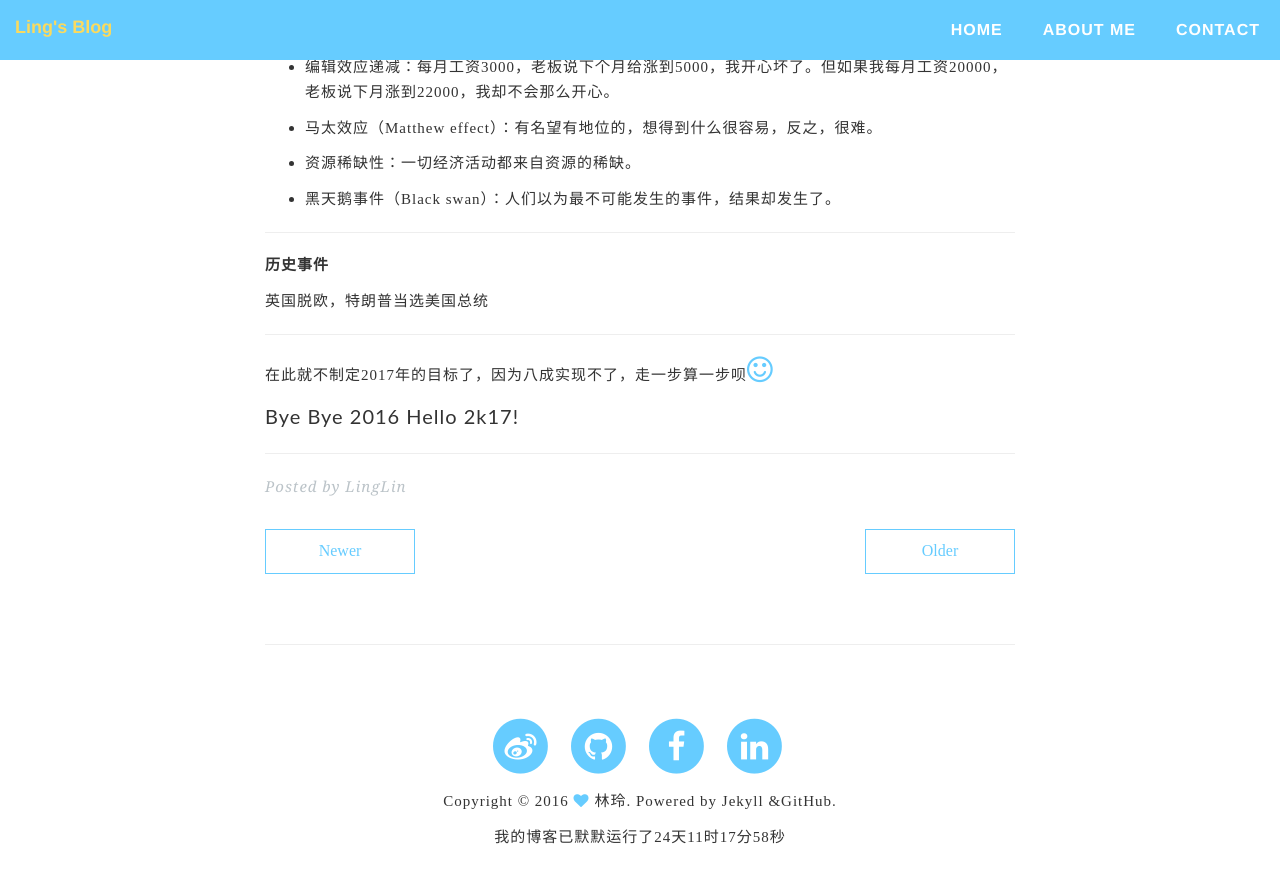
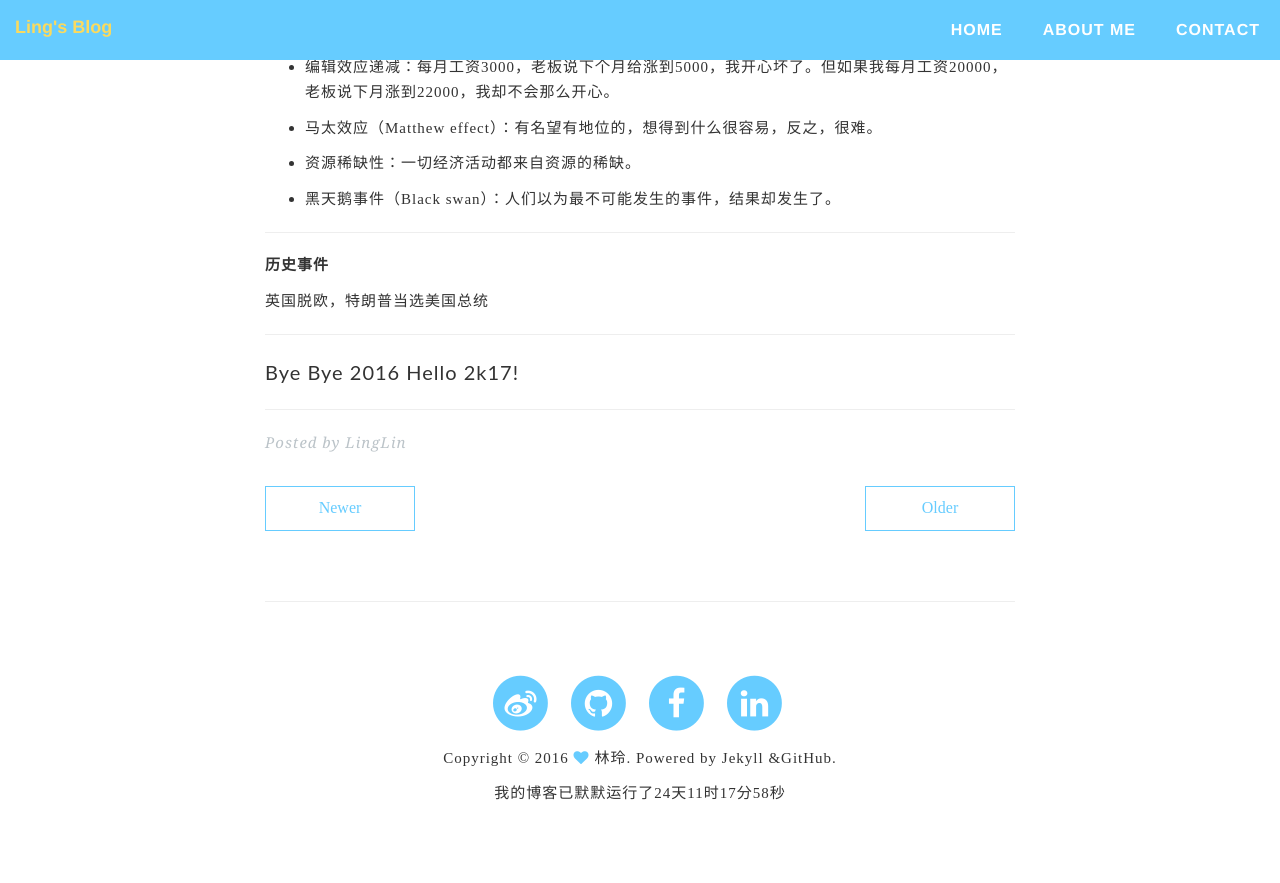
Before and after one commit to LingLinyp/LingLinyp.github.io, a Jekyll site: the page built from _posts/2016-12-31-Bye-Bye.md, in a window 1280 px wide and 900 px high, scrolled down 2458 px. Shown: the top 883 px of the window. Built offline with Jekyll 4.4.1, drawn with Linux system fonts in a browser that asks for light colours; comment, search, counter and statistics services are not loaded; after the commit the page ends 3315 px from its top, so only the background shows below that.

Commit message:
modify_post

```diff
--- a/_posts/2016-12-31-Bye-Bye.md
+++ b/_posts/2016-12-31-Bye-Bye.md
@@ -87,6 +87,4 @@ tags: '随笔'
 
 -----
 
-在此就不制定2017年的目标了，因为八成实现不了，走一步算一步呗<i style='color: #66ccff' class="fa fa-smile-o fa-2x" aria-hidden="true"></i>
-
 <p style="font-family: 'Lato'; font-size:20px">Bye Bye 2016 Hello 2k17!</p>
```
